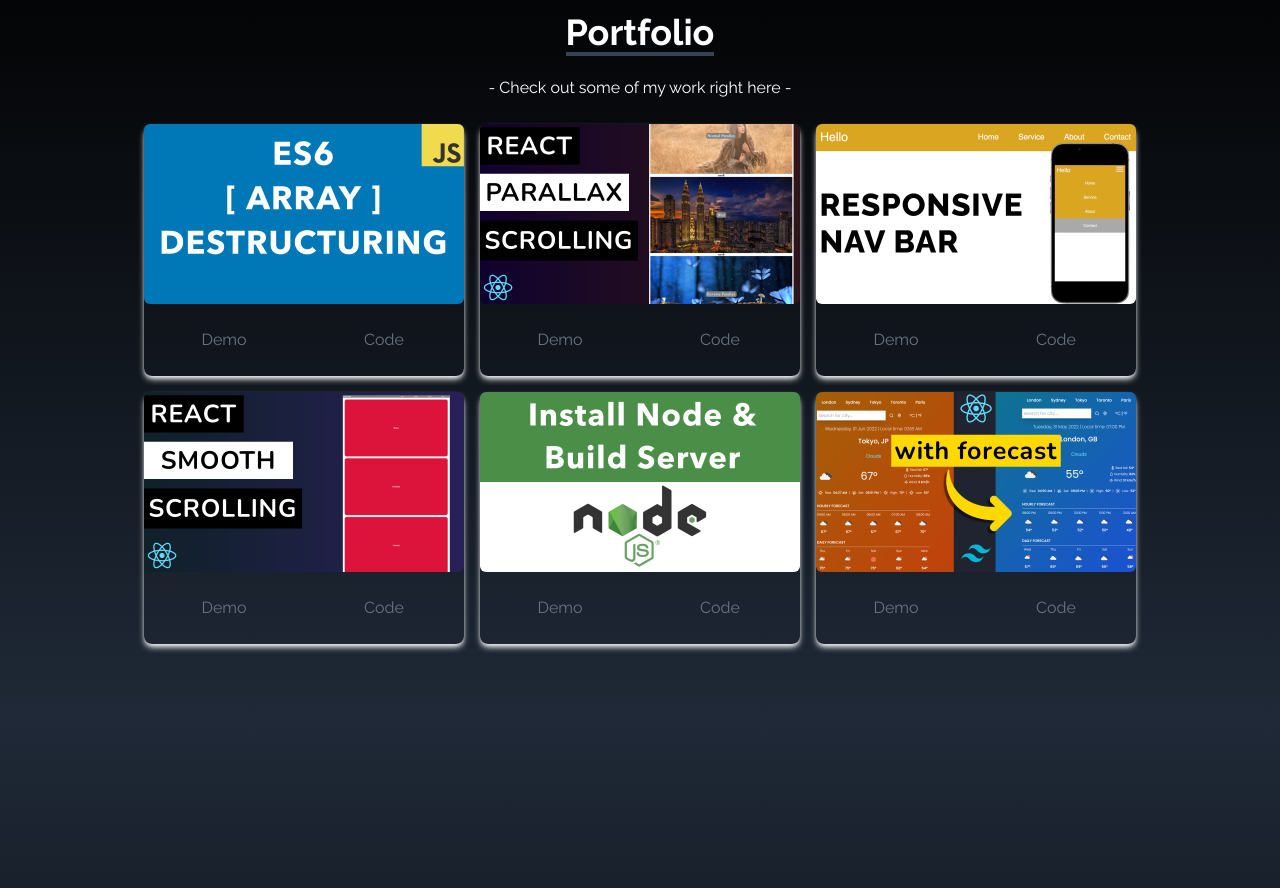
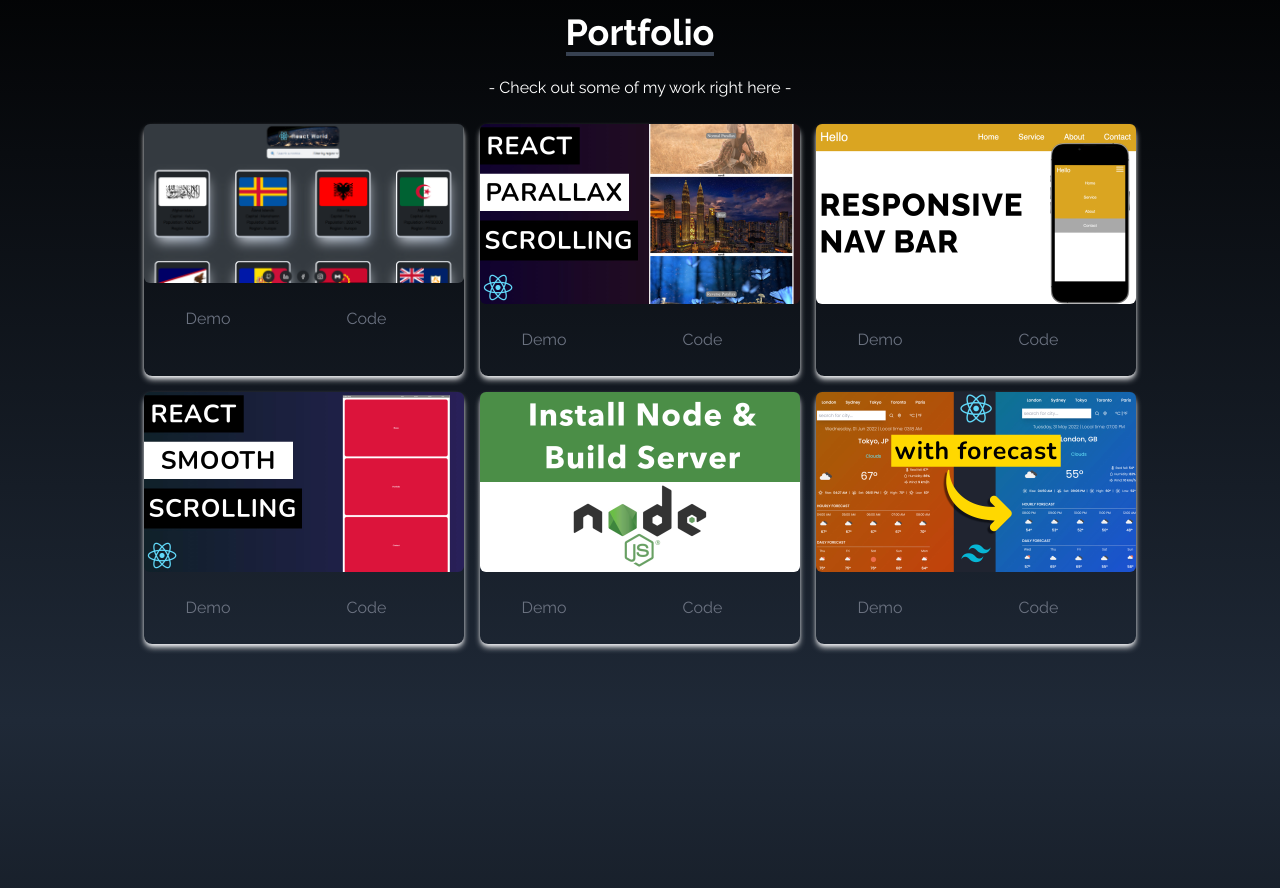
Before and after one commit to MessahelSamy/My-first-portfolio, a React (Create React App) app: page / in a window 1280 px wide. Shown: the part 1680-2568 px from the top of the page. Built offline with nearby package versions, Linux system fonts and the light colour scheme.

Commit message:
portfolio changement

```diff
--- a/src/components/Portfolio.jsx
+++ b/src/components/Portfolio.jsx
@@ -1,5 +1,5 @@
 import React from "react";
-import arrayDestruct from "../assets/portfolio/arrayDestruct.jpg";
+import ContriesApp from "../assets/portfolio/ph-contrie-app.png";
 import installNode from "../assets/portfolio/installNode.jpg";
 import navbar from "../assets/portfolio/navbar.jpg";
 import reactParallax from "../assets/portfolio/reactParallax.jpg";
@@ -10,7 +10,8 @@ const Portfolio = () => {
   const portfolios = [
     {
       id: 1,
-      src: arrayDestruct,
+      src: ContriesApp,
+      href: "https://contries-app.netlify.app/",
     },
     {
       id: 2,
@@ -47,7 +48,7 @@ const Portfolio = () => {
         </p>
 
         <div className="grid sm:grid-cols-2 md:grid-cols-3 gap-4 px-12 sm:px-0 ">
-          {portfolios.map(({ id, src }) => (
+          {portfolios.map(({ id, src, href }) => (
             <div key={id} className="shadow-md shadow-gray-100 rounded-lg">
               <img
                 src={src}
@@ -55,9 +56,12 @@ const Portfolio = () => {
                 className="rounded-md duration-200 hover:scale-105"
               />
               <div className="flex items-center justify-center">
-                <button className="text-gray-500 w-1/2 px-6 py-2 m-4 duration-200 hover:scale-105 hover:text-white">
-                  Demo
-                </button>
+                <a href={href} className="" target="_blank" rel="noreferrer">
+                  <button className="text-gray-500 w-1/2 px-6 py-2 m-4 duration-200 hover:scale-105 hover:text-white">
+                    Demo
+                  </button>
+                </a>
+
                 <button className="text-gray-500 w-1/2 px-6 py-2 m-4 duration-200 hover:scale-105 hover:text-white">
                   Code
                 </button>
--- a/src/components/Sociallinks.jsx
+++ b/src/components/Sociallinks.jsx
@@ -62,7 +62,6 @@ function Sociallinks() {
             <a
               href={href}
               className="flex justify-between items-center w-full text-white"
-              download={download}
               target="_blank"
               rel="noreferrer"
             >
```
Also changed, not shown: src/assets/portfolio/ph-contrie-app.png (added).
